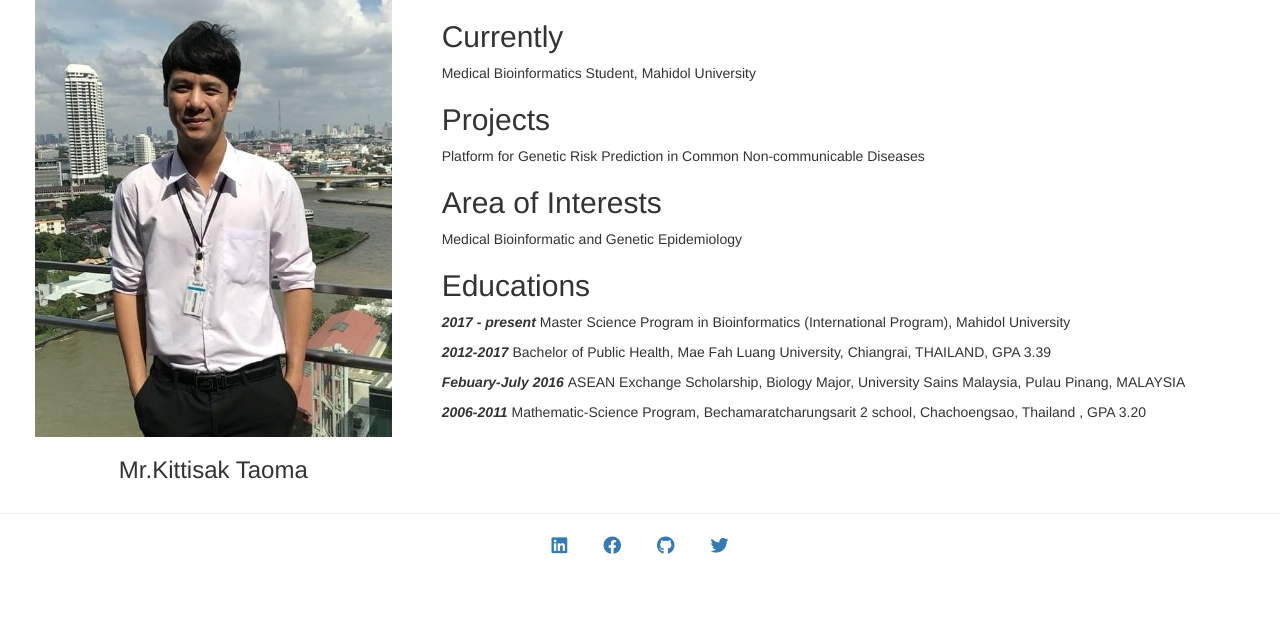
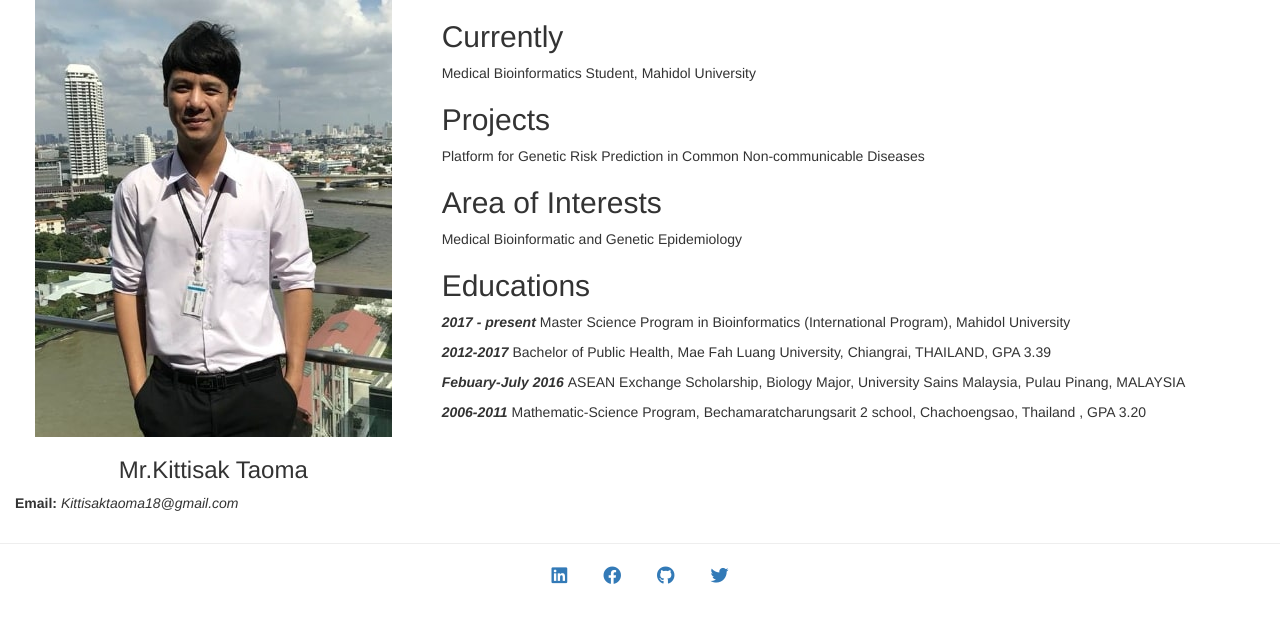
Before and after one commit to kittisaktaoma/yCV, a Jekyll site: the page built from index.md, in a window 1280 px wide. Shown: the top 623 px of the page. Built offline with Jekyll 4.4.1, drawn with Linux system fonts in a browser that asks for light colours; nearby versions of some CDN libraries.

Commit message:
testing CV

```diff
--- a/_config.yml
+++ b/_config.yml
@@ -8,3 +8,4 @@ facebook: smilely.yean
 linkedin: kittisak-taoma-2b9973182
 github: kittisaktaoma
 twiiter: K_taoma
+gmail: Kittisaktaoma18@gmail.com
--- a/_layouts/page.html
+++ b/_layouts/page.html
@@ -9,6 +9,7 @@ layout: default
               <img src="{{ site.url}}/{{ site.baseurl }}/images/profile.jpg" alt="profile picture" class="rounded">
             </div>
             <h3 style="text-align: center;">{{site.name}}</h3>
+            <p><b>Email:</b> <i>{{site.gmail}}</i></p>
           </div>
           <div class="col-xs-8 col-sm-8 col-md-8 col-lg-8">
             {{site.posts}}
```
Also changed, not shown: README.md.
